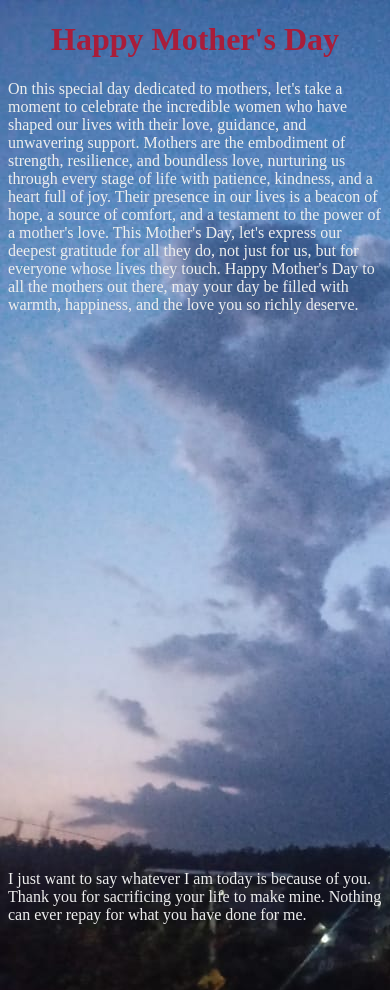
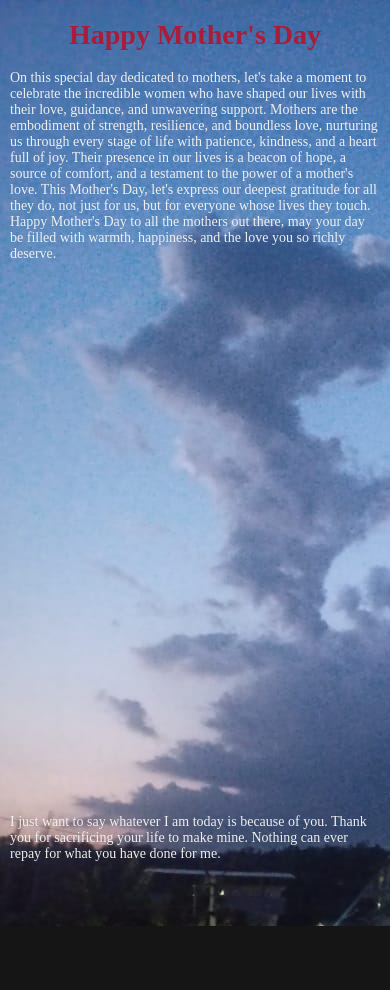
Before and after one commit to kushagrapandey761/Mothers-Day, a React (Create React App) app: page / in a window 390 px wide. Shown: the top 990 px of the page. After the commit the page ends 926 px from the top, so only its background shows below. Built offline with nearby package versions, Linux system fonts and the light colour scheme.

Commit message:
Media queries

```diff
--- a/public/main.css
+++ b/public/main.css
@@ -34,3 +34,10 @@ video{
     top: 90px;
     left: 240px;
 }
+/* Styles for screens smaller than 600px */
+@media only screen and (max-width: 600px) {
+    body {
+        font-size: 14px;
+        margin: 10px;
+    }
+}
```
